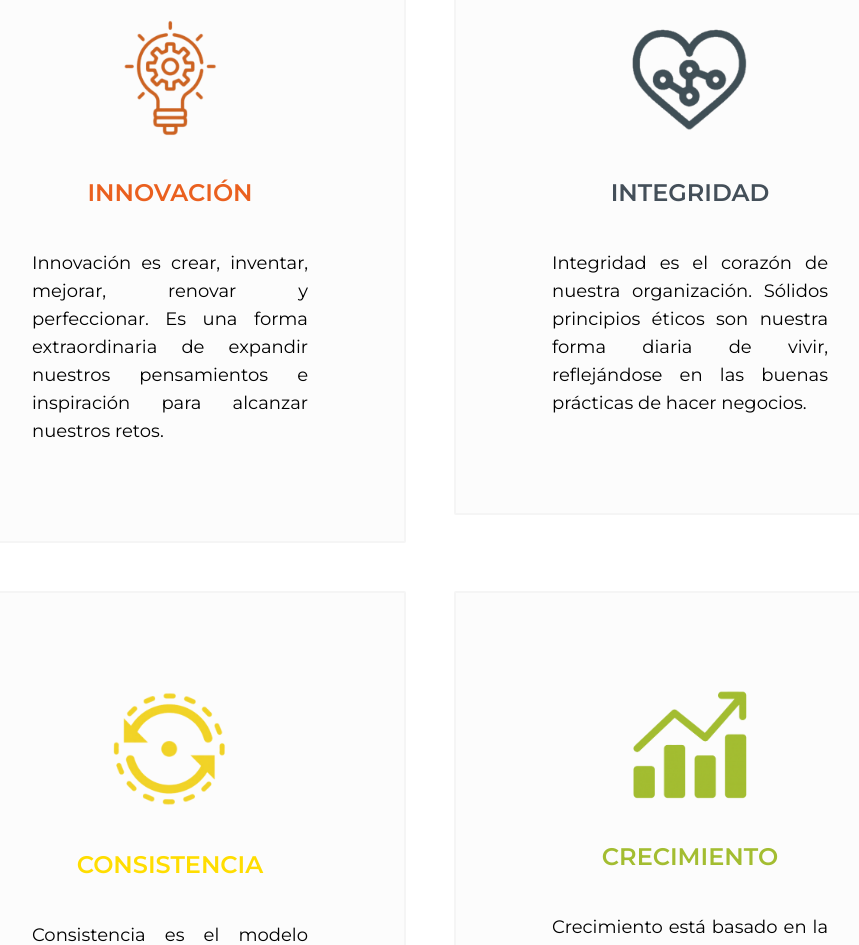
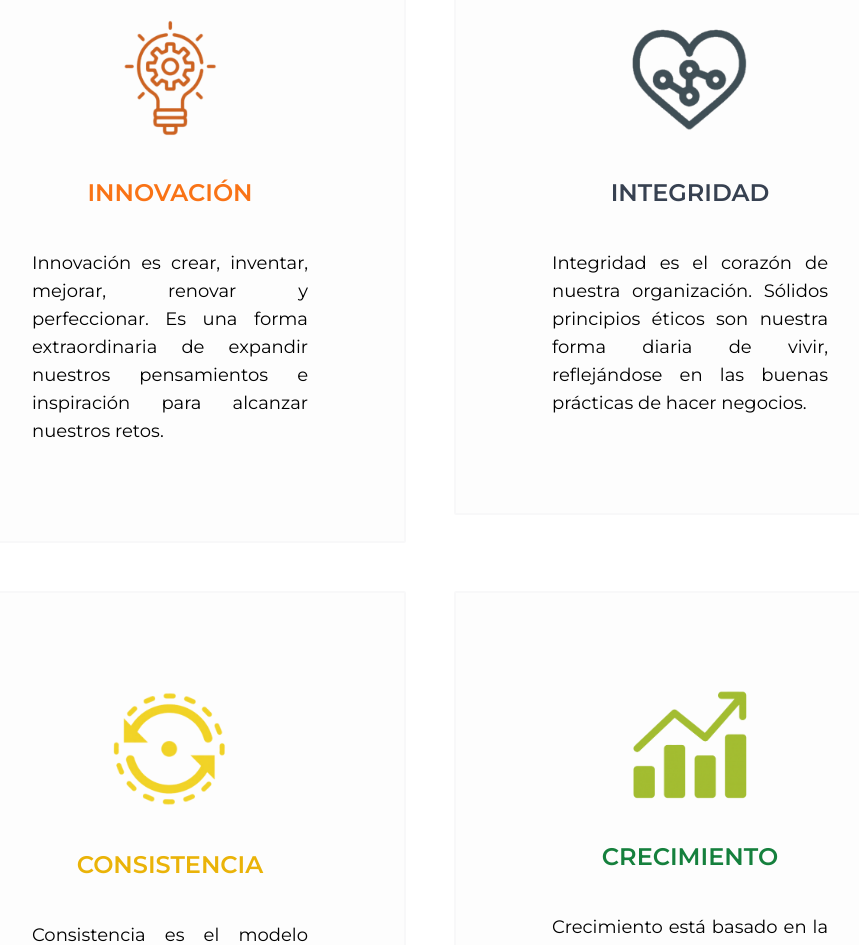
Before and after one commit to aranagonzalo/zulers, a Next.js app: page / in a window 1280 px wide. Shown: the part 1080-2025 px from the top of the page, without its empty margins (210-1069 px from the left). Built offline with nearby package versions, Linux system fonts and the light colour scheme.

Commit message:
improved SEO

```diff
--- a/app/blog/page.js
+++ b/app/blog/page.js
@@ -29,7 +29,11 @@ const Page = () => {
             <span className="font-bold">últimas tendencias</span> en
             construcción y recubrimientos de pisos industriales,
             impermeabilizantes y compuestos de altas prestaciones para{" "}
-            <span className="font-bold">ambientes hostiles.</span>
+            <span className="font-bold">ambientes hostiles.</span> Consejos de
+            expertos y casos de estudio que te ayudarán a tomar decisiones
+            informadas. Nuestro objetivo es proporcionarte el conocimiento
+            necesario para optimizar tus proyectos y garantizar la durabilidad y
+            eficiencia en cada aplicación.
           </p>
         </div>
         <div className="absolute -bottom-8 right-1/2 flex w-full translate-x-1/2 flex-col justify-center bg-black/[85%] p-16 md:right-16 md:w-[55%] md:translate-x-0 lg:-bottom-16">
@@ -43,7 +47,11 @@ const Page = () => {
             <span className="font-bold">últimas tendencias</span> en
             construcción y recubrimientos de pisos industriales,
             impermeabilizantes y compuestos de altas prestaciones para{" "}
-            <span className="font-bold">ambientes hostiles.</span>
+            <span className="font-bold">ambientes hostiles.</span> Consejos de
+            expertos y casos de estudio que te ayudarán a tomar decisiones
+            informadas. Nuestro objetivo es proporcionarte el conocimiento
+            necesario para optimizar tus proyectos y garantizar la durabilidad y
+            eficiencia en cada aplicación.
           </p>
         </div>
       </section>
--- a/app/contacto/page.js
+++ b/app/contacto/page.js
@@ -4,8 +4,9 @@ import { Mail, Phone, ThumbsUp, Linkedin, MapPin } from "lucide-react";
 import Form from "../../components/Form";
 
 export const metadata = {
-  title: "Contacto",
-  description: "Nuestro equipo de expertos siempre esta listo para ayudarte.",
+  title: "Contáctate con nuestro equipo de expertos | Zulers",
+  description:
+    "Nuestro equipo de expertos siempre esta listo para ayudarte para cualquier consulta que necesites. Atención rápida mediante nuestros canales de WhatsApp y Correo electrónico.",
 };
 
 export default function Home() {
--- a/app/page.js
+++ b/app/page.js
@@ -1,6 +1,25 @@
 import Link from "next/link";
 import Image from "next/image";
 import { ChevronRight } from "lucide-react";
+
+// Reusable component for values
+const ValueCard = ({ src, alt, title, color, children }) => (
+  <div className="relative flex aspect-square flex-col items-center justify-center rounded-sm border-2 border-gray-200/20 bg-gray-100/20 p-6 md:p-12 xl:p-24">
+    <Image
+      className="object-cover"
+      src={src}
+      width={120}
+      height={120}
+      alt={alt}
+    />
+    <h3
+      className={`py-5 text-xl font-semibold uppercase ${color} lg:py-10 lg:text-2xl`}
+    >
+      {title}
+    </h3>
+    <p className="text-justify text-base lg:text-lg">{children}</p>
+  </div>
+);
 
 export default function Home() {
   return (
@@ -8,11 +27,11 @@ export default function Home() {
       <section className="relative flex w-full flex-col justify-center bg-black px-6 py-12 md:p-24 lg:px-36 lg:pb-56 lg:pt-28">
         <Image
           className="opacity-[45%]"
-          fill={true}
+          fill
           src="/images/piso-con-recubrimiento-ucrete-planta-alimentos.png"
           alt="Impermeabilización de techos metálicos"
         />
-        <div className="z-10 h-[3px] w-16 bg-[#ea601f]"></div>
+        <div className="z-10 h-[3px] w-16 bg-orange-500"></div>
         <h1 className="z-10 py-8 text-3xl font-bold uppercase text-white md:text-5xl lg:text-[64px]">
           Zulers Perú
         </h1>
@@ -28,7 +47,7 @@ export default function Home() {
           <Link
             target="_blank"
             href="https://www.ergonarmor.com"
-            className="font-semibold text-[#00a950] underline hover:text-[#51c688]"
+            className="font-semibold text-green-600 underline hover:text-green-400"
           >
             Ergon Armor
           </Link>
@@ -46,74 +65,46 @@ export default function Home() {
         Nuestros Valores
       </div>
       <section className="relative grid w-full grid-cols-1 grid-rows-4 justify-center gap-12 bg-white px-6 py-12 md:grid-cols-2 md:grid-rows-2 md:p-24 lg:p-36">
-        <div className="relative flex aspect-square flex-col items-center justify-center rounded-sm border-2 border-[#d9d9d9]/20 bg-[#efefef]/20 p-6 md:p-12 xl:p-24">
-          <Image
-            className="object-cover"
+        <ValueCard
           src="/images/valor-zulers-innovacion.png"
-            width={120}
-            height={120}
           alt="Innovación Zulers"
-          />
-          <h3 className="py-5 text-xl font-semibold uppercase text-[#ea601f] lg:py-10 lg:text-2xl">
-            Innovación
-          </h3>
-          <p className="text-justify text-base lg:text-lg">
-            Innovación es crear, inventar, mejorar, renovar y perfeccionar. Es
-            una forma extraordinaria de expandir nuestros pensamientos e
-            inspiración para alcanzar nuestros retos.
-          </p>
-        </div>
-        <div className="relative flex aspect-square flex-col items-center justify-center rounded-sm border-2 border-[#d9d9d9]/20 bg-[#efefef]/20 p-6 md:p-12 xl:p-24">
-          <Image
-            className="object-cover"
+          title="Innovación"
+          color="text-orange-500"
+        >
+          Innovación es crear, inventar, mejorar, renovar y perfeccionar. Es una
+          forma extraordinaria de expandir nuestros pensamientos e inspiración
+          para alcanzar nuestros retos.
+        </ValueCard>
+        <ValueCard
           src="/images/valor-zulers-integridad.png"
-            width={120}
-            height={120}
           alt="Integridad Zulers"
-          />
-          <h3 className="py-5 text-xl font-semibold uppercase text-[#444f59] lg:py-10 lg:text-2xl">
-            Integridad
-          </h3>
-          <p className="text-justify text-base lg:text-lg">
+          title="Integridad"
+          color="text-gray-700"
+        >
           Integridad es el corazón de nuestra organización. Sólidos principios
           éticos son nuestra forma diaria de vivir, reflejándose en las buenas
           prácticas de hacer negocios.
-          </p>
-        </div>
-        <div className="relative flex aspect-square flex-col items-center justify-center rounded-sm border-2 border-[#d9d9d9]/20 bg-[#efefef]/20 p-6 md:p-12 xl:p-24">
-          <Image
-            className="object-cover"
+        </ValueCard>
+        <ValueCard
           src="/images/valor-zulers-consistencia.png"
-            width={120}
-            height={120}
           alt="Consistencia Zulers"
-          />
-          <h3 className="py-5 text-xl font-semibold uppercase text-[#ffdd00] lg:py-10 lg:text-2xl">
-            Consistencia
-          </h3>
-          <p className="text-justify text-base lg:text-lg">
-            Consistencia es el modelo ejemplar que nos alienta día a día a dar
-            lo mejor, brindando confiabilidad a los clientes y alcanzando la
+          title="Consistencia"
+          color="text-yellow-500"
+        >
+          Consistencia es el modelo ejemplar que nos alienta día a día a dar lo
+          mejor, brindando confiabilidad a los clientes y alcanzando la
           recompensa de su reconocimiento.
-          </p>
-        </div>
-        <div className="relative flex aspect-square flex-col items-center justify-center rounded-sm border-2 border-[#d9d9d9]/20 bg-[#efefef]/20 p-6 md:p-12 xl:p-24">
-          <Image
-            className="object-cover"
+        </ValueCard>
+        <ValueCard
           src="/images/valor-zulers-crecimiento.png"
-            width={120}
-            height={120}
           alt="Crecimiento Zulers"
-          />
-          <h3 className="py-5 text-xl font-semibold uppercase text-[#a3bd31] lg:py-10 lg:text-2xl">
-            Crecimiento
-          </h3>
-          <p className="text-justify text-base lg:text-lg">
-            Crecimiento está basado en la tenacidad de cada uno de los
-            integrantes de la compañía para conseguir el progreso y beneficio de
-            la empresa, empleados y clientes.
-          </p>
-        </div>
+          title="Crecimiento"
+          color="text-green-700"
+        >
+          Crecimiento está basado en la tenacidad de cada uno de los integrantes
+          de la compañía para conseguir el progreso y beneficio de la empresa,
+          empleados y clientes.
+        </ValueCard>
       </section>
     </main>
   );
--- a/app/servicios/dise%C3%B1o-construccion-pisos-industriales/page.js
+++ b/app/servicios/dise%C3%B1o-construccion-pisos-industriales/page.js
@@ -2,9 +2,9 @@ import Link from "next/link";
 import Image from "next/image";
 
 export const metadata = {
-  title: "Diseño y Construcción de Pisos Industriales",
+  title: "Diseño y Construcción de Pisos Industriales | Zulers",
   description:
-    "Especialistas en construcción, reparación y diseño de losas de concreto para la industria y comercio. ",
+    "Somos especialistas en construcción, reparación y diseño de losas de concreto para la industria y comercio. ",
 };
 
 export default function Home() {
--- a/app/servicios/impermeabilizacion/page.js
+++ b/app/servicios/impermeabilizacion/page.js
@@ -4,7 +4,8 @@ import { ChevronRight } from "lucide-react";
 import Carousel from "@/components/Carousel";
 
 export const metadata = {
-  title: "Impermeabilización",
+  title:
+    "Impermeabilización para cubiertas de concreto y metálicas, tanques, cisternas, estacionamientos, terrazas, balcones, entre otros.| Zulers",
   description:
     "Impermeabilización de infraestructuras de concreto y techos metálicos con sistemas de tecnología avanzada para cubiertas, cisternas, reservorios, etc.",
 };
--- a/app/servicios/recubrimiento-pisos-industriales/page.js
+++ b/app/servicios/recubrimiento-pisos-industriales/page.js
@@ -3,7 +3,8 @@ import Image from "next/image";
 import { ChevronRight } from "lucide-react";
 
 export const metadata = {
-  title: "Recubrimientos Para Pisos Industriales",
+  title:
+    "Recubrimientos Para Pisos Industriales - Protección, instalación y restauración de losas industriales | Zulers",
   description:
     "Especialistas en protección, instalación y restauración de losas industriales con sistemas de recubrimientos de alta resistencia.",
 };
```
Also changed, not shown: components/Form.jsx (+17 -12 lines). Lines whose indentation alone changed are shown as unchanged.
